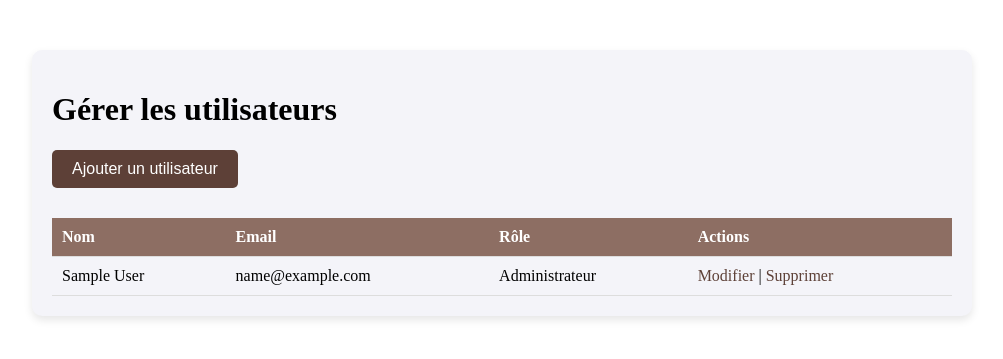
After one commit to Youcode-Classe-E-2024-2025/jihane-elmajdi-Projets-, a PHP site: page /pages/gerer_utilisateurs.php in a window 1280 px wide. The commit adds this page. Shown: the top 359 px of the page, without its empty margins (138-1141 px from the left). Run offline with PHP 8.4, Linux system fonts and the light colour scheme; the visitor is signed in with stand-in values (Sample User, id 1); tables that the repository leaves empty or names only in its code hold one stand-in row (values such as "Sample post").

Commit message:
Fonctionnement de la page de gérer les utilisateurs

```diff
--- a/pages/Administrateur.php
+++ b/pages/Administrateur.php
@@ -80,7 +80,7 @@ $project_count = $stmt_projects->fetchColumn();
             </div>
             <div class="action-card">
                 <h3>Gérer les utilisateurs</h3>
-                <a href="manage_users.php" class="btn">Gérer</a>
+                <a href="gerer_utilisateurs.php" class="btn">Gérer</a>
             </div>
             <div class="action-card">
                 <h3>Gérer les projets</h3>
--- /dev/null
+++ b/pages/gerer_utilisateurs.php
@@ -0,0 +1,151 @@
+<?php
+session_start();
+
+// Vérifier si l'utilisateur est un administrateur
+if (!isset($_SESSION['user']) || $_SESSION['role_id'] != 1) {
+    header("Location: ../login.php");
+    exit;
+}
+
+// Connexion à la base de données
+$host = 'localhost';
+$dbname = 'project_management';
+$username = 'root';
+$password = '';
+
+try {
+    $pdo = new PDO("mysql:host=$host;dbname=$dbname", $username, $password);
+    $pdo->setAttribute(PDO::ATTR_ERRMODE, PDO::ERRMODE_EXCEPTION);
+
+    // Suppression d'un utilisateur
+    if (isset($_GET['delete'])) {
+        $deleteId = $_GET['delete'];
+        $stmt = $pdo->prepare("DELETE FROM users WHERE id = :id");
+        $stmt->execute([':id' => $deleteId]);
+        header("Location: gerer_utilisateurs.php?success=1");
+        exit;
+    }
+
+    // Récupérer les utilisateurs
+    $stmt = $pdo->query("SELECT id, name, email, role_id FROM users");
+    $users = $stmt->fetchAll(PDO::FETCH_ASSOC);
+
+} catch (PDOException $e) {
+    die("Erreur de connexion : " . $e->getMessage());
+}
+?>
+
+<!DOCTYPE html>
+<html lang="fr">
+<head>
+    <meta charset="UTF-8">
+    <meta name="viewport" content="width=device-width, initial-scale=1.0">
+</head>
+<body>
+    <div class="container">
+        <h1>Gérer les utilisateurs</h1>
+
+        <?php if (isset($_GET['success'])): ?>
+            <div class="alert success">
+                Utilisateur ajouté ou supprimé avec succès !
+            </div>
+        <?php endif; ?>
+
+        <a href="ajouter_utilisateur.php">
+            <button type="button">Ajouter un utilisateur</button>
+        </a>
+
+        <table>
+            <thead>
+                <tr>
+                    <th>Nom</th>
+                    <th>Email</th>
+                    <th>Rôle</th>
+                    <th>Actions</th>
+                </tr>
+            </thead>
+            <tbody>
+                <?php foreach ($users as $user): ?>
+                    <tr>
+                        <td><?php echo htmlspecialchars($user['name']); ?></td>
+                        <td><?php echo htmlspecialchars($user['email']); ?></td>
+                        <td><?php echo $user['role_id'] == 1 ? 'Administrateur' : 'Chef de projet'; ?></td>
+                        <td>
+                            <a href="modifier_utilisateur.php?id=<?php echo $user['id']; ?>">Modifier</a> |
+                            <a href="?delete=<?php echo $user['id']; ?>" onclick="return confirm('Êtes-vous sûr de vouloir supprimer cet utilisateur ?');">Supprimer</a>
+                        </td>
+                    </tr>
+                <?php endforeach; ?>
+            </tbody>
+        </table>
+    </div>
+</body>
+</html>
+
+<style>
+/* Style de la page de gestion des utilisateurs */
+.container {
+    max-width: 900px;
+    margin: 50px auto;
+    padding: 20px;
+    background-color: #f4f4f9;
+    border-radius: 10px;
+    box-shadow: 0 4px 8px rgba(0, 0, 0, 0.1);
+}
+
+button {
+    background-color: #5d4037;
+    color: white;
+    border: none;
+    padding: 10px 20px;
+    font-size: 16px;
+    cursor: pointer;
+    border-radius: 5px;
+}
+
+button:hover {
+    background-color: #8d6e63;
+}
+
+table {
+    width: 100%;
+    border-collapse: collapse;
+    margin-top: 30px;
+}
+
+th, td {
+    padding: 10px;
+    text-align: left;
+    border-bottom: 1px solid #ddd;
+}
+
+th {
+    background-color: #8d6e63;
+    color: white;
+}
+
+tr:hover {
+    background-color: #f4f4f9;
+}
+
+a {
+    color: #5d4037;
+    text-decoration: none;
+}
+
+a:hover {
+    text-decoration: underline;
+}
+
+.alert {
+    background-color: #4CAF50;
+    color: white;
+    padding: 10px;
+    margin-bottom: 20px;
+    border-radius: 5px;
+}
+
+.alert.success {
+    background-color: #4CAF50;
+}
+</style>
```
